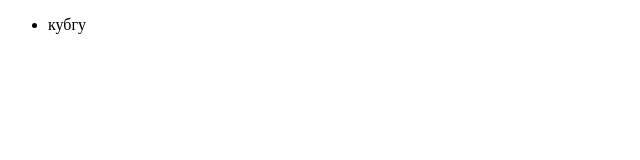
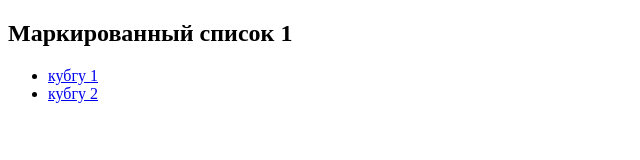
Before and after one commit to sandfix/sandfix.github.io, a plain HTML site: page index.html in a window 1280 px wide. Shown: the whole page, without its empty margins (0-640 px from the left). Drawn offline with Linux system fonts and the light colour scheme.

Commit message:
Update index.html

```diff
--- a/index.html
+++ b/index.html
@@ -2,8 +2,10 @@
 
 <html lang="ru">
   <body>
+<h2>Маркированный список 1</h2>
   <ul>
-    <li><a href="https://kubsu.ru/?ysclid=m0usawfvn2189364690"></a>кубгу </li>
+	<li><a href="https://kubsu.ru">кубгу 1</a> </li>
+	<li><a href="/kubsu.ru">кубгу 2</a> </li>
   </ul>
   </body>
 </html>
```
